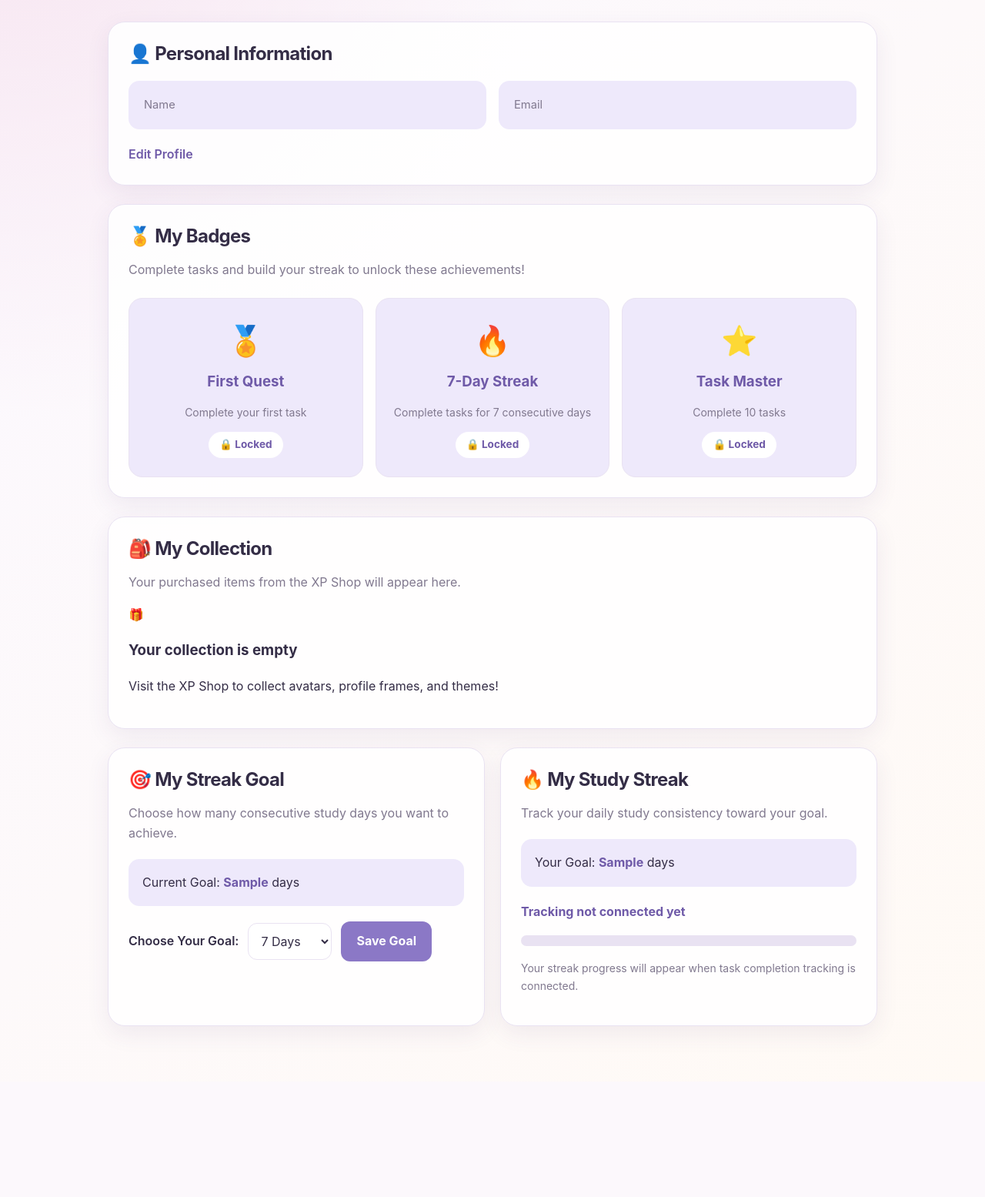
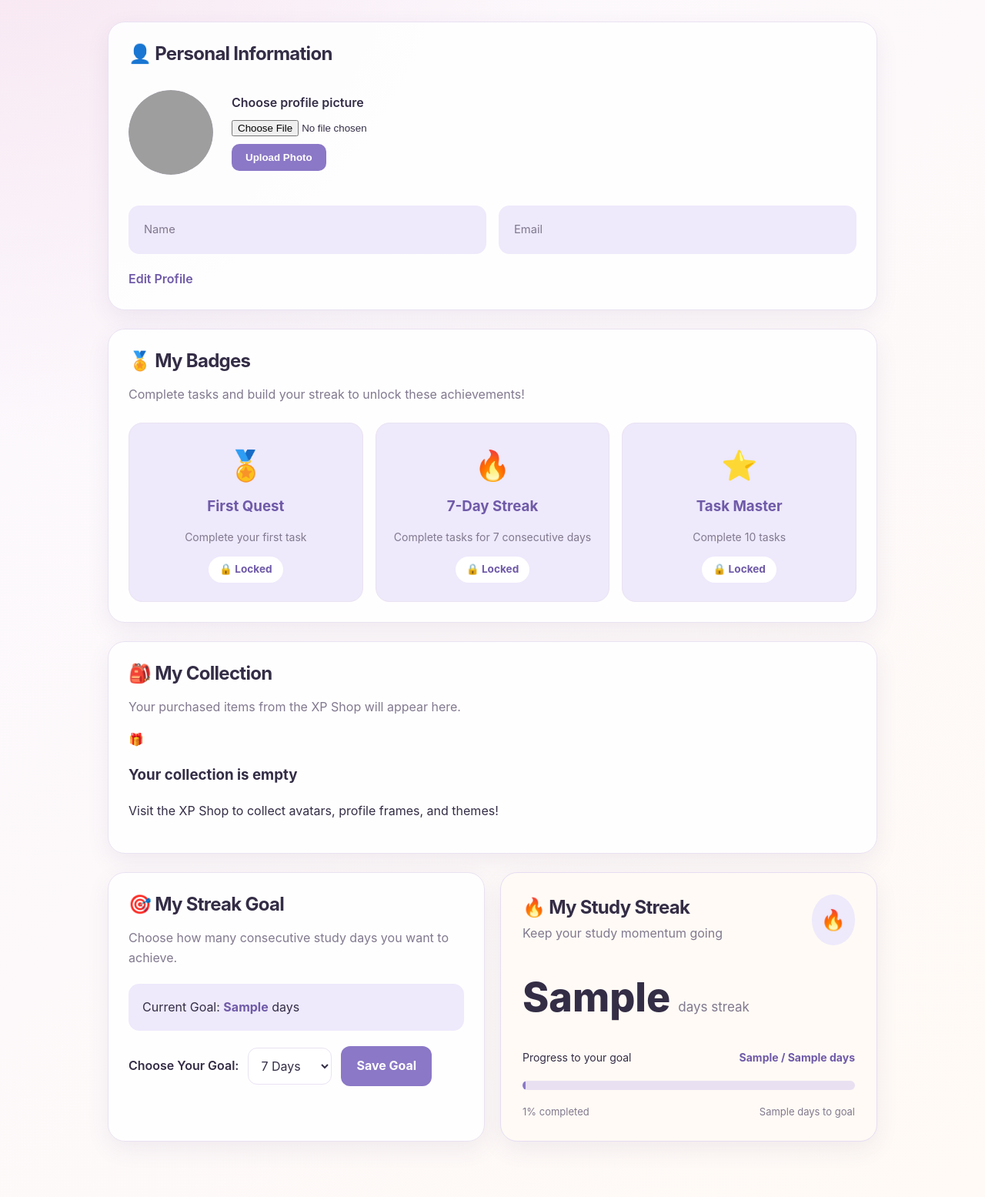
Before and after one commit to fardosaNoor/QuestLog, a Spring app: template src/main/resources/templates/profile.html in a window 1280 px wide. Shown: the part 166-1721 px from the top of the page at 77% size. Before the commit the page ends 1509 px from the top, so only its background shows below. Run offline with Thymeleaf, Linux system fonts and the light colour scheme; the template is opened without the code that fills it: most values are stand-ins (such as "Sample title", 1, 10 or a date in 2020); data that the repository does not hold is empty; some of the project's set-up classes (security, data sources, template engines, error pages and the like) are left out, and stand-ins take their place; grey boxes are pictures that could not be loaded.

Commit message:
Implement streak tracking and profile photo upload

```diff
--- a/src/main/resources/static/css/profile.css
+++ b/src/main/resources/static/css/profile.css
@@ -253,7 +253,7 @@ body {
     .profile-container {
         margin: 28px auto;
     }
-
+}
 
 
 /* EDIT PROFILE PAGE */
@@ -407,4 +407,168 @@ body {
         flex-direction: column;
     }
 }
+
+
+/* Iteration 2 - Study Streak Card */
+
+.streak-card {
+    background: #fffaf5;
+    border: 1px solid #e6ddf3;
+    border-radius: 22px;
+    padding: 28px;
 }
+
+.streak-header {
+    display: flex;
+    justify-content: space-between;
+    align-items: center;
+    gap: 16px;
+}
+
+.streak-header h2 {
+    margin: 0 0 6px;
+}
+
+.streak-header .section-description {
+    margin: 0;
+}
+
+.streak-flame {
+    background: #eee9fb;
+    padding: 12px;
+    border-radius: 50%;
+    font-size: 26px;
+}
+
+.streak-count {
+    display: flex;
+    align-items: baseline;
+    gap: 10px;
+    margin: 26px 0;
+}
+
+.streak-count strong {
+    font-size: 52px;
+    font-weight: 800;
+    color: #342d46;
+}
+
+.streak-count span {
+    font-size: 17px;
+    color: #81798f;
+}
+
+.streak-progress-info,
+.streak-progress-footer {
+    display: flex;
+    justify-content: space-between;
+    align-items: center;
+    gap: 12px;
+}
+
+.streak-progress-info {
+    margin-bottom: 12px;
+    color: #342d46;
+    font-size: 14px;
+}
+
+.streak-progress-info strong {
+    color: #6f5aa8;
+}
+
+.streak-progress {
+    height: 12px;
+    background: #e9e1f2;
+    border-radius: 99px;
+    overflow: hidden;
+}
+
+.streak-progress-fill {
+    height: 100%;
+    background: #8b78c6;
+    border-radius: 99px;
+    transition: width 0.3s ease;
+}
+
+.streak-progress-footer {
+    margin-top: 10px;
+    font-size: 13px;
+    color: #81798f;
+}
+
+.streak-message {
+    margin: 22px 0 0;
+    padding-top: 16px;
+    border-top: 1px solid #e6ddf3;
+    color: #81798f;
+    font-size: 14px;
+}
+
+/* Profile picture */
+
+.profile-photo-section {
+    display: flex;
+    align-items: center;
+    gap: 24px;
+    padding: 20px 0;
+    flex-wrap: wrap;
+}
+
+.profile-avatar {
+    width: 110px;
+    height: 110px;
+    min-width: 110px;
+    border-radius: 50%;
+    background: #e9e1f7;
+    display: flex;
+    justify-content: center;
+    align-items: center;
+    position: relative;
+    overflow: hidden;
+}
+
+.profile-avatar span {
+    color: #7154a5;
+    font-size: 42px;
+    font-weight: 700;
+    text-transform: uppercase;
+}
+
+.profile-avatar img {
+    position: absolute;
+    inset: 0;
+    width: 100%;
+    height: 100%;
+    object-fit: cover;
+    border-radius: 50%;
+}
+
+.photo-upload-form {
+    display: flex;
+    flex-direction: column;
+    align-items: flex-start;
+    gap: 10px;
+}
+
+.photo-upload-form label {
+    font-weight: 600;
+    color: #342d46;
+}
+
+.photo-upload-form input {
+    max-width: 100%;
+}
+
+.photo-upload-form button {
+    background: #8b78c6;
+    color: white;
+    border: none;
+    border-radius: 10px;
+    padding: 10px 18px;
+    cursor: pointer;
+    font-weight: 600;
+}
+
+.photo-upload-form button:hover {
+    background: #7154a5;
+}
--- a/src/main/resources/templates/profile.html
+++ b/src/main/resources/templates/profile.html
@@ -35,8 +35,37 @@
 
             <h2>👤 Personal Information</h2>
 
+            <div class="profile-photo-section">
+                <div class="profile-avatar">
+                    <span th:text="${#strings.substring(user.name, 0, 1)}">
+                        S
+                    </span>
+
+                    <img th:src="@{/profile/photo}"
+                        alt="Profile picture"
+                        onerror="this.style.display='none'">
+                </div>
+
+                <form th:action="@{/profile/photo}"
+                    method="post"
+                    enctype="multipart/form-data"
+                    class="photo-upload-form">
+
+                    <label for="photo">Choose profile picture</label>
+
+                    <input type="file"
+                        id="photo"
+                        name="photo"
+                        accept="image/jpeg,image/png"
+                        required>
+
+                    <button type="submit">
+                        Upload Photo
+                    </button>
+                </form>
+
+            </div>
             <div class="info-grid">
-
                 <div class="info-box">
                     <span class="info-label">Name</span>
                     <strong th:text="${user.name}">
@@ -188,48 +217,50 @@
             <!-- STUDY STREAK -->
             <section class="profile-section streak-card">
 
-                <h2>🔥 My Study Streak</h2>
-
-                <p class="section-description">
-                    Track your daily study consistency
-                    toward your goal.
-                </p>
-
-                <div class="goal-display">
-                    Your Goal:
-                    <strong th:text="${profile.streakGoal}">
-                        7
-                    </strong>
-                    days
+                <div class="streak-header">
+                    <div>
+                        <h2>🔥 My Study Streak</h2>
+                        <p class="section-description">
+                            Keep your study momentum going
+                        </p>
+                    </div>
+                    <div class="streak-flame">🔥</div>
                 </div>
 
-                <p class="tracking-status">
-                    Tracking not connected yet
-                </p>
+                <div class="streak-count">
+                    <strong th:text="${currentStreak}">0</strong>
+                    <span th:text="${currentStreak == 1 ? 'day streak' : 'days streak'}">
+                        days streak
+                    </span>
+                </div>
 
+                <div class="streak-progress-info">
+                    <span>Progress to your goal</span>
+                    <strong th:text="|${currentStreak} / ${profile.streakGoal} days|">
+                        0 / 7 days
+                    </strong>
+                </div>
                 <div class="streak-progress"
                     role="progressbar"
-                    aria-label="Study streak progress unavailable"
-                    aria-valuetext="Tracking not connected yet">
+                    aria-label="Study streak progress"
+                    aria-valuemin="0"
+                    th:attr="aria-valuenow=${currentStreak},
+                            aria-valuemax=${profile.streakGoal}">
 
                     <div class="streak-progress-fill"
-                        style="width: 0%;">
+                        th:style="|width: ${progressPercent}%;|">
                     </div>
-
                 </div>
 
-                <p class="streak-unavailable">
-                    Your streak progress will appear
-                    when task completion tracking
-                    is connected.
-                </p>
+                <div class="streak-progress-footer">
+                    <span th:text="|${progressPercent}% completed|">
+                        0% completed
+                    </span>
 
-            </section>
-
-
-
-        </div>
-
+                    <span th:text="|${daysRemaining} days to goal|">
+                        7 days to goal
+                    </span>
+                </div>
     </main>
 
 </body>
```
Also changed, not shown: src/main/java/ca/sfu/QuestLog/ProfileController.java (+70 -1 lines), src/main/java/ca/sfu/QuestLog/ProfilePhotoService.java (added, +69 -0 lines), src/main/java/ca/sfu/QuestLog/StreakService.java (+30 -0 lines), 2 other files.
